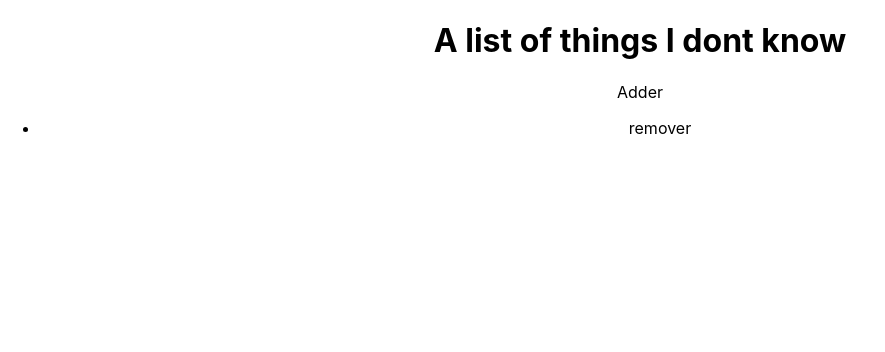
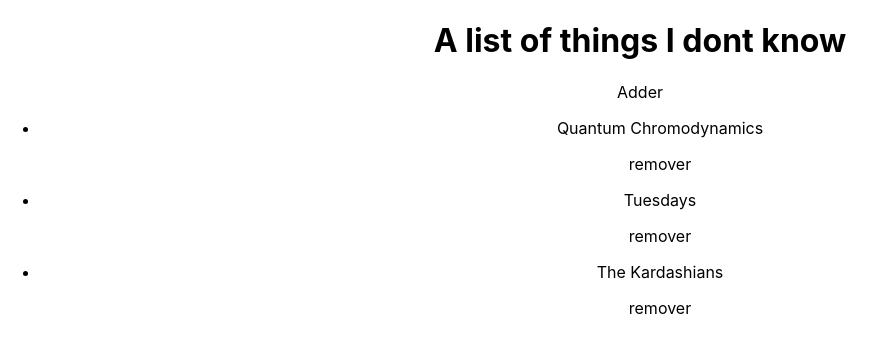
Before and after one commit to wystler/things-idk, a React (Create React App) app in the folder things-idk-list/: page / in a window 1280 px wide. Shown: the top 352 px of the page, without its empty margins (0-885 px from the left). Built offline with nearby package versions, Linux system fonts and the light colour scheme.

Commit message:
add initial list for testing functionality

```diff
--- a/things-idk-list/src/App.js
+++ b/things-idk-list/src/App.js
@@ -1,6 +1,6 @@
 import './css/App.css';
 import Header from './Header.jsx'
-import List from './List.jsx'
+import List from './ItemList.jsx'
 
 function App() {
   return (
--- /dev/null
+++ b/things-idk-list/src/ItemList.jsx
@@ -0,0 +1,41 @@
+import { useState } from "react"
+import ItemAdder from "./ItemAdder.jsx"
+import ItemRemover from "./ItemRemover.jsx"
+
+
+const ItemList = () => {
+
+    const [items, setItems] = useState([
+        {
+            id:1,
+            description:"Quantum Chromodynamics"
+        },
+        {
+            id:2,
+            description:"Tuesdays"
+        },
+        {
+            id:3,
+            description:"The Kardashians"
+        }
+    ])
+
+
+    return (
+        <div>
+            <ItemAdder />
+
+            <ul className="itemList">
+                {items.map((item) => {
+                    return (
+                    <li>
+                        <p>{item.description}</p>
+                        <ItemRemover />
+                    </li>)
+                })}
+            </ul>
+        </div>
+    )
+}
+
+export default ItemList
--- a/things-idk-list/src/List.jsx
+++ /dev/null
@@ -1,19 +0,0 @@
-import ItemAdder from "./ItemAdder.jsx"
-import ItemRemover from "./ItemRemover.jsx"
-
-const List = () => {
-    return (
-        <div>
-            <ItemAdder />
-            <ul className="itemList">
-                <li>
-                    <ItemRemover />
-                </li>
-            </ul>
-
-
-        </div>
-    )
-}
-
-export default List
```
